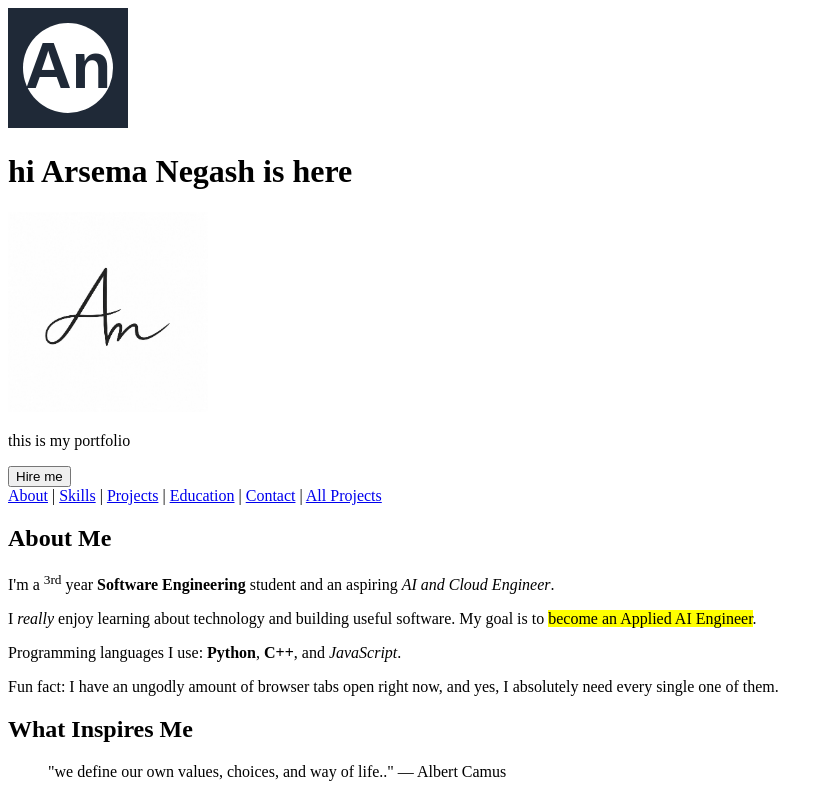
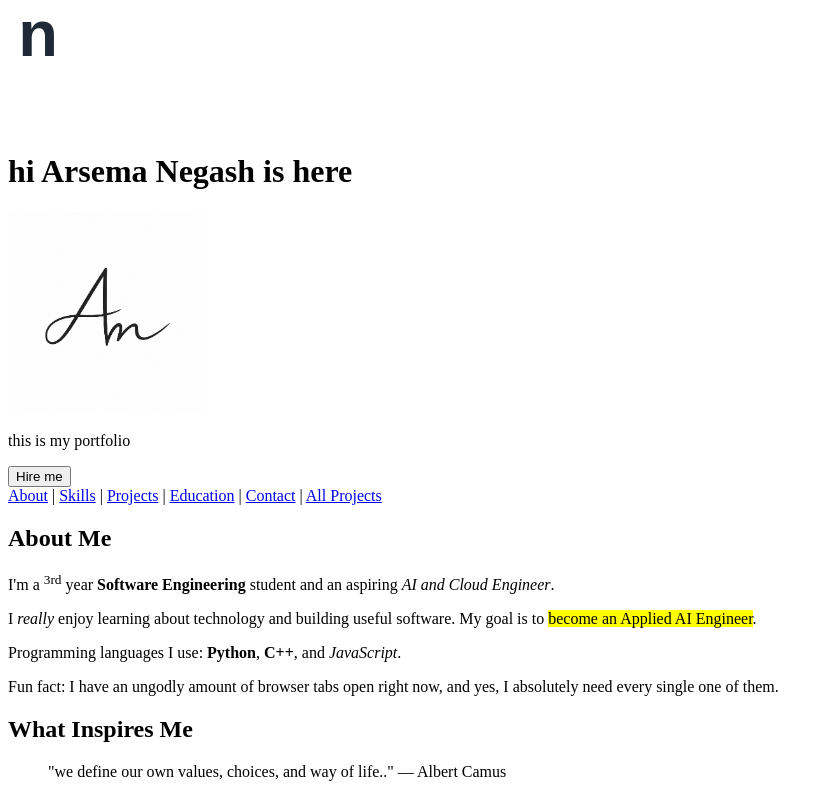
Before and after one commit to Arsema-Negash/portfolio, a plain HTML site: page index.html in a window 1280 px wide. Shown: the top 794 px of the page, without its empty margins (0-833 px from the left). Drawn offline with Linux system fonts and the light colour scheme.

Commit message:
experimenting with canvas

```diff
--- a/index.html
+++ b/index.html
@@ -636,11 +636,11 @@
 
 
         ctx.fillStyle = "#1f2937";
-        ctx.fillRect(0, 0, 120, 120);
+        ctx.fillRect(20, 20, 50, 50);
 
 
         ctx.beginPath();
-        ctx.arc(60, 60, 45, 0, 2 * Math.PI);
+        ctx.arc(60, 60, 60, 0, 2 * Math.PI);
         ctx.fillStyle = "white";
         ctx.fill();
 
@@ -648,7 +648,7 @@
         ctx.font = "bold 65px Arial";
         ctx.textAlign = "center";
         ctx.textBaseline = "middle";
-        ctx.fillText("An", 60, 62);
+        ctx.fillText("n", 30, 30);
     </script>
   </body>
 </html>
```
